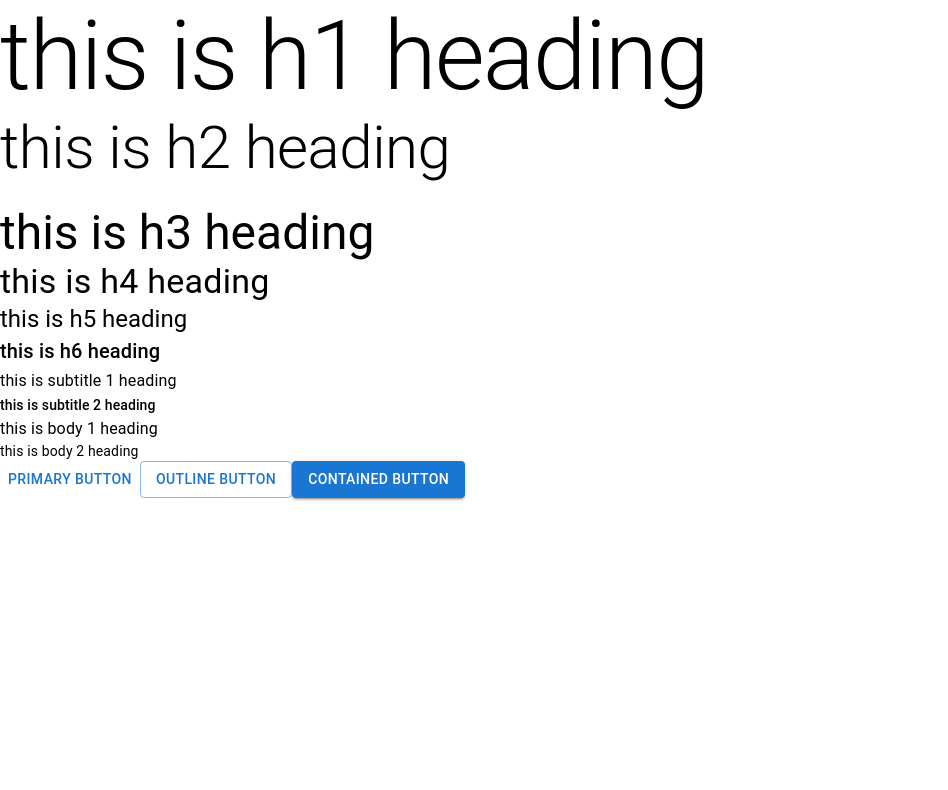
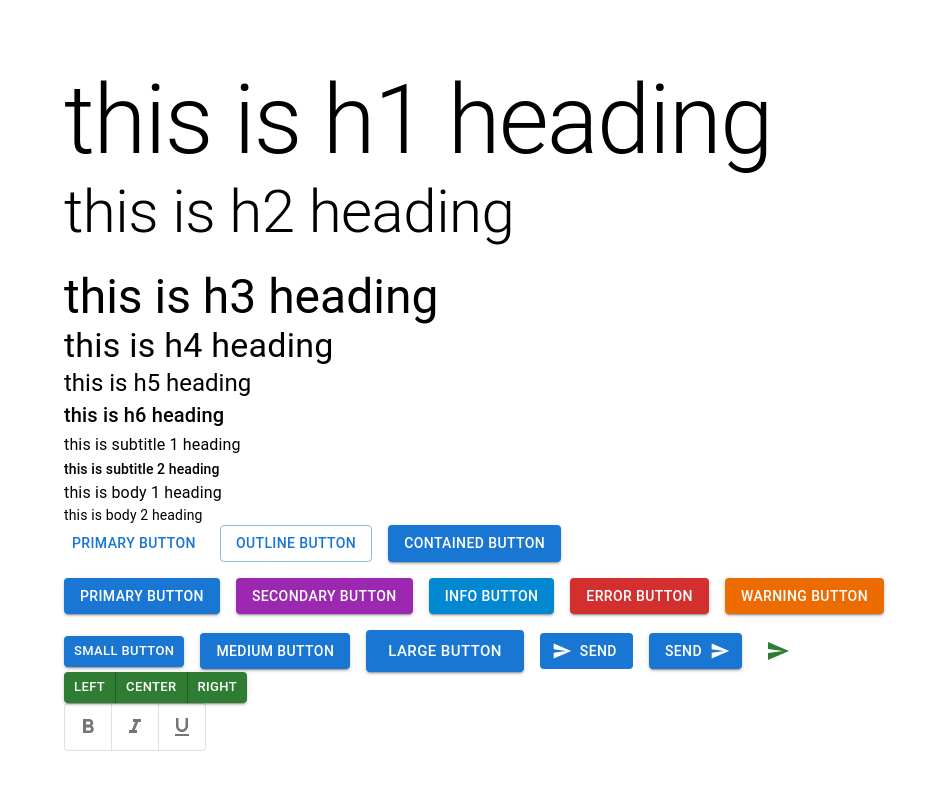
Before and after one commit to manoj19-github/material-react, a React (Create React App) app: page / in a window 1280 px wide. Shown: the top 790 px of the page, without its empty margins (0-948 px from the left). Built offline with nearby package versions, Linux system fonts and the light colour scheme.

Commit message:
button complete

```diff
--- a/src/App.css
+++ b/src/App.css
@@ -1,5 +1,5 @@
 .App {
-  text-align: center;
+  padding:4rem;
 }
 
 .App-logo {
--- a/src/App.tsx
+++ b/src/App.tsx
@@ -1,3 +1,4 @@
+import "./App.css";
 import MuiButtons from "./components/MuiButtons";
 import MuiTypography from "./components/MuiTypography";
 
--- a/src/components/MuiButtons.tsx
+++ b/src/components/MuiButtons.tsx
@@ -1,12 +1,118 @@
-import React from "react";
-import { Button } from "@mui/material";
+import { useState, useCallback } from "react";
+
+import {
+  Button,
+  Stack,
+  IconButton,
+  ButtonGroup,
+  ToggleButtonGroup,
+  ToggleButton,
+} from "@mui/material";
+import SendIcon from "@mui/icons-material/Send";
+import FormatBoldIcon from "@mui/icons-material/FormatBold";
+import FormatItalicIcon from "@mui/icons-material/FormatItalic";
+import FormatUnderlinedIcon from "@mui/icons-material/FormatUnderlined";
 const MuiButtons = () => {
+  const [formats, setFormats] = useState<string[]>([]);
+
+  console.log("formats : ", formats);
+  const changeFormats = useCallback(
+    (updateFormats: string[]) => setFormats(updateFormats),
+    []
+  );
+  const handleFormatChange = (
+    event: React.MouseEvent<HTMLElement>,
+    updateFormats: string[]
+  ) => {
+    changeFormats(updateFormats);
+  };
+
   return (
-    <div>
-      <Button variant="text">Primary Button</Button>
-      <Button variant="outlined">Outline Button</Button>
-      <Button variant="contained">contained Button</Button>
-    </div>
+    <Stack>
+      <Stack spacing={2} direction="row">
+        <Button variant="text">Primary Button</Button>
+        <Button variant="outlined">Outline Button</Button>
+        <Button
+          variant="contained"
+          href="https://santra-manoj-portfolio.vercel.app/"
+        >
+          contained Button
+        </Button>
+      </Stack>
+      <Stack spacing={2} direction="row" mt={2}>
+        <Button variant="contained" color="primary">
+          {" "}
+          Primary Button
+        </Button>
+        <Button variant="contained" color="secondary">
+          {" "}
+          secondary Button
+        </Button>
+        <Button variant="contained" color="info">
+          {" "}
+          info Button
+        </Button>
+        <Button variant="contained" color="error">
+          {" "}
+          error Button
+        </Button>
+        <Button variant="contained" color="warning">
+          {" "}
+          warning Button
+        </Button>
+      </Stack>
+      <Stack display="block" spacing={2} direction="row" mt={2}>
+        <Button variant="contained" size="small">
+          Small Button
+        </Button>
+        <Button variant="contained" size="medium">
+          Medium Button
+        </Button>
+        <Button variant="contained" size="large">
+          Large Button
+        </Button>
+        {/* disable elevation */}
+        <Button variant="contained" startIcon={<SendIcon />} disableElevation>
+          send
+        </Button>
+        {/* disable ripple */}
+        <Button
+          variant="contained"
+          endIcon={<SendIcon />}
+          disableRipple
+          onClick={() => alert("hello manoj good morning")}
+        >
+          send
+        </Button>
+        <IconButton aria-label="send" color="success">
+          <SendIcon />
+        </IconButton>
+      </Stack>
+      <Stack direction="row">
+        <ButtonGroup variant="contained" size="small" color="success">
+          <Button>Left</Button>
+          <Button>Center</Button>
+          <Button>Right</Button>
+        </ButtonGroup>
+      </Stack>
+      <Stack direction="row">
+        <ToggleButtonGroup
+          aria-label="text formatting"
+          value={formats}
+          onChange={handleFormatChange}
+        >
+          <ToggleButton value="bold" aria-label="bold">
+            <FormatBoldIcon />
+          </ToggleButton>
+          <ToggleButton value="italic" aria-label="italic">
+            <FormatItalicIcon />
+          </ToggleButton>
+          <ToggleButton value="underlined" aria-label="underlined">
+            <FormatUnderlinedIcon />
+          </ToggleButton>
+        </ToggleButtonGroup>
+      </Stack>
+    </Stack>
   );
 };
 
```
